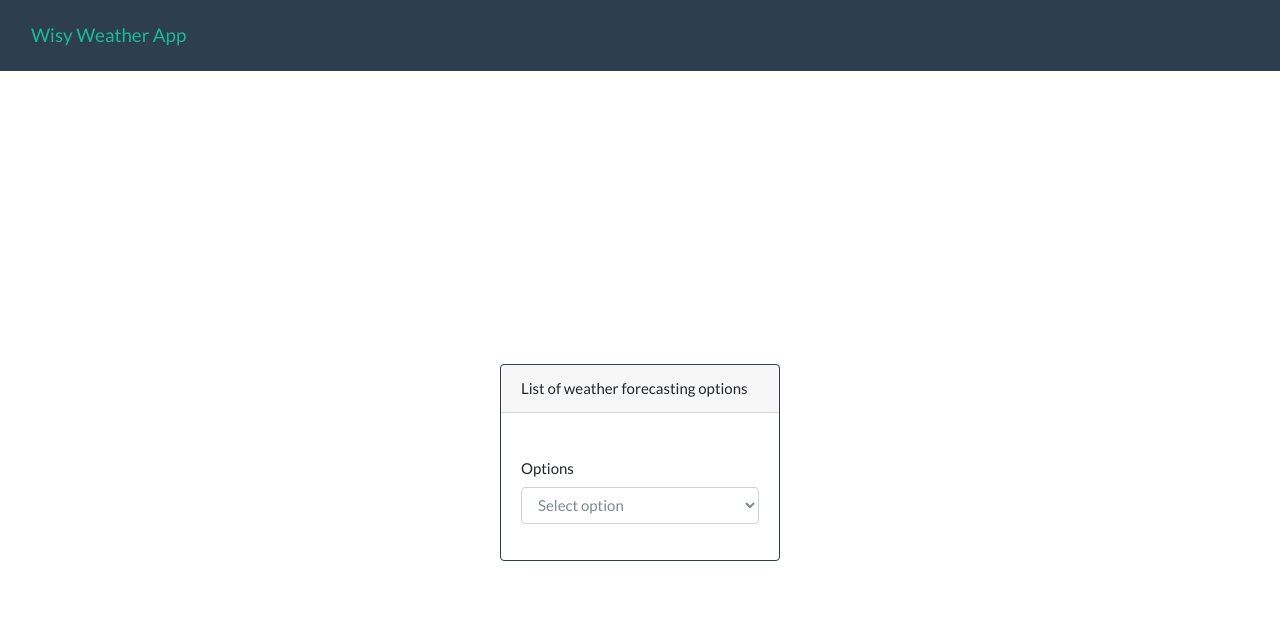
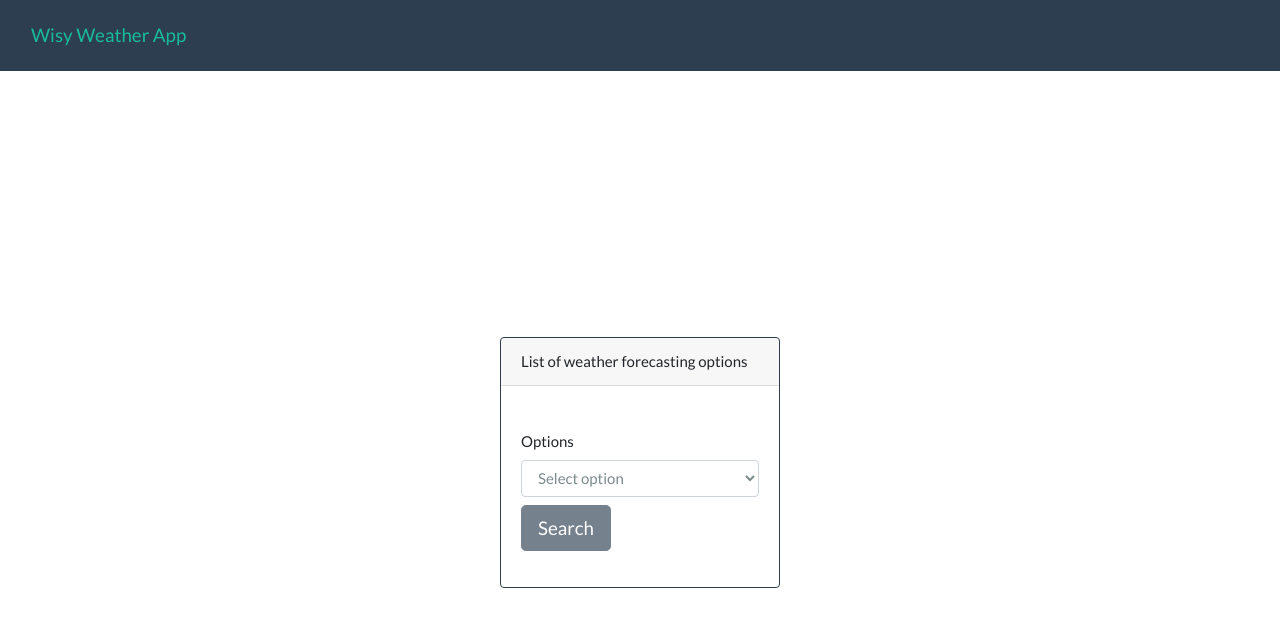
Before and after one commit to smar05/wisy, an Angular app: page /home in a window 1280 px wide. Shown: the top 626 px of the page. Built offline with nearby package versions, Linux system fonts and the light colour scheme.

Commit message:
Select weather option from form and send it to the weather page

```diff
--- a/src/app/pages/home/home.component.html
+++ b/src/app/pages/home/home.component.html
@@ -2,14 +2,29 @@
   <div class="card border-primary mb-3" style="max-width: 20rem">
     <div class="card-header">List of weather forecasting options</div>
     <div class="card-body">
+      <form [formGroup]="f">
         <div class="form-group">
           <label for="weatherSelect" class="form-label mt-4">Options</label>
-        <select class="form-control" id="weatherSelect" required>
+          <select
+            class="form-control"
+            id="weatherSelect"
+            required
+            formControlName="weather"
+          >
             <option value="" disabled selected>Select option</option>
             <option value="LWX">District of Columbia Forecast</option>
             <option value="TOP">Kansas Forecast</option>
           </select>
+          <button
+            type="button"
+            class="btn btn-primary btn-lg mt-2"
+            (click)="this.searchWeather()"
+            [disabled]="this.f.invalid"
+          >
+            Search
+          </button>
+        </div>
+      </form>
     </div>
   </div>
 </div>
-</div>
--- a/src/app/pages/home/home.component.ts
+++ b/src/app/pages/home/home.component.ts
@@ -1,10 +1,34 @@
 import { Component } from '@angular/core';
+import {
+  UntypedFormBuilder,
+  UntypedFormGroup,
+  Validators,
+} from '@angular/forms';
+import { Router } from '@angular/router';
+import { EnumRoutes } from 'src/app/enums/enums-routes';
 
 @Component({
   selector: 'app-home',
   templateUrl: './home.component.html',
-  styleUrls: ['./home.component.css']
+  styleUrls: ['./home.component.css'],
 })
 export class HomeComponent {
+  public f: UntypedFormGroup = this.form.group({
+    weather: [
+      '',
+      {
+        validators: [Validators.required],
+      },
+    ],
+  });
 
+  get weather() {
+    return this.f.controls['weather'];
+  }
+
+  constructor(private form: UntypedFormBuilder, private router: Router) {}
+
+  public searchWeather(): void {
+    this.router.navigate([`/${EnumRoutes.WEATHER}/${this.weather.value}`]);
+  }
 }
--- a/src/app/pages/weather/weather.component.ts
+++ b/src/app/pages/weather/weather.component.ts
@@ -1,10 +1,25 @@
-import { Component } from '@angular/core';
+import { Component, OnInit } from '@angular/core';
+import { ActivatedRoute, Router } from '@angular/router';
+import { EnumRoutes } from 'src/app/enums/enums-routes';
 
 @Component({
   selector: 'app-weather',
   templateUrl: './weather.component.html',
-  styleUrls: ['./weather.component.css']
+  styleUrls: ['./weather.component.css'],
 })
-export class WeatherComponent {
+export class WeatherComponent implements OnInit {
+  public weatherOption: string = null as any;
 
+  constructor(private route: ActivatedRoute, private router: Router) {}
+
+  public ngOnInit(): void {
+    this.route.paramMap.subscribe((params) => {
+      this.weatherOption = params.get('weatherOption') as string;
+      if (this.weatherOption !== null) {
+        this.weatherOption = this.weatherOption.toString();
+      } else {
+        this.router.navigate([`/${EnumRoutes.HOME}`]);
+      }
+    });
+  }
 }
```
Also changed, not shown: src/app/app-routing.module.ts (+10 -0 lines), src/app/app.module.ts (+10 -3 lines), src/app/pages/pages-routing.module.ts (deleted, +0 -22 lines), src/app/pages/pages.module.ts (deleted, +0 -13 lines). Lines whose indentation alone changed are shown as unchanged.
